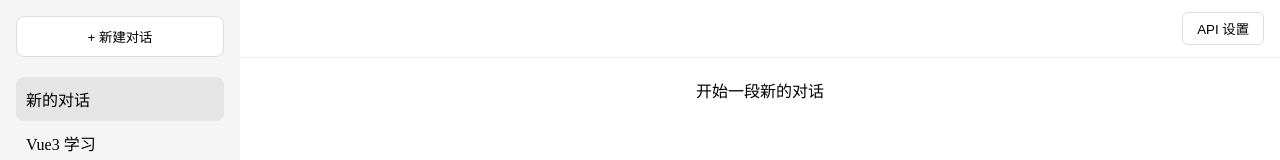
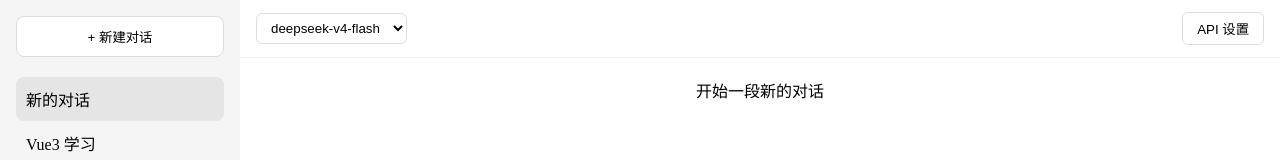
Before and after one commit to leon-wwj/ai-chat, a Vue app: page / in a window 1280 px wide. Shown: the top 160 px of the page. Built offline with nearby package versions, Linux system fonts and the light colour scheme.

Commit message:
消息标注模型来源 + 顶栏模型快速切换

```diff
--- a/src/components/ChatMessage.vue
+++ b/src/components/ChatMessage.vue
@@ -10,6 +10,12 @@ defineProps<{ message: Message }>()
     :class="[message.role, { error: message.error }]"
   >
     {{ message.content }}
+    <span
+      v-if="message.model && !message.error"
+      class="model-tag"
+    >
+      {{ message.model }}
+    </span>
   </div>
 </template>
 
@@ -37,4 +43,12 @@ defineProps<{ message: Message }>()
   border: 1px solid #ffa39e;
   color: #cf1322;
 }
+
+.model-tag {
+  display: block;
+  margin-top: 6px;
+  font-size: 11px;
+  color: #999;
+  text-align: right;
+}
 </style>
--- a/src/types.ts
+++ b/src/types.ts
@@ -13,6 +13,7 @@ export interface Message extends ChatMessage {
   id: number
   error?: boolean
   system?: boolean
+  model?: string
 }
 
 export interface ChatResponse {
--- a/src/views/ChatView.vue
+++ b/src/views/ChatView.vue
@@ -42,6 +42,12 @@ function handleSaveSettings(newSettings: Settings) {
   showSettings.value = false
 }
 
+const MODEL_PRESETS = ['deepseek-v4-flash', 'deepseek-v4-pro']
+
+function handleModelChange() {
+  localStorage.setItem('ai-chat-settings', JSON.stringify(settings))
+}
+
 async function handleSend(message: string) {
   if (!settings.apiKey) {
     messages.value.push({
@@ -63,7 +69,8 @@ async function handleSend(message: string) {
   messages.value.push({
     id: assistantId,
     role: 'assistant',
-    content: ''
+    content: '',
+    model: settings.model
   })
 
   isLoading.value = true
@@ -110,6 +117,26 @@ async function handleSend(message: string) {
 
     <div class="chat-main">
       <div class="chat-header">
+        <select
+          v-model="settings.model"
+          class="model-select"
+          @change="handleModelChange"
+        >
+          <option
+            v-for="m in MODEL_PRESETS"
+            :key="m"
+            :value="m"
+          >
+            {{ m }}
+          </option>
+          <option
+            v-if="!MODEL_PRESETS.includes(settings.model)"
+            :value="settings.model"
+          >
+            {{ settings.model }}
+          </option>
+        </select>
+
         <button
           class="settings-btn"
           @click="showSettings = true"
@@ -150,9 +177,19 @@ async function handleSend(message: string) {
 
 .chat-header {
   display: flex;
-  justify-content: flex-end;
+  justify-content: space-between;
+  align-items: center;
+  gap: 10px;
   padding: 12px 16px;
   border-bottom: 1px solid #eee;
+}
+
+.model-select {
+  padding: 6px 10px;
+  border: 1px solid #ddd;
+  border-radius: 6px;
+  background: white;
+  cursor: pointer;
 }
 
 .settings-btn {
```
